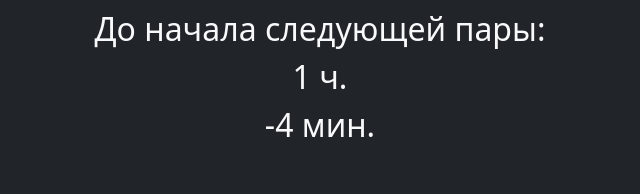
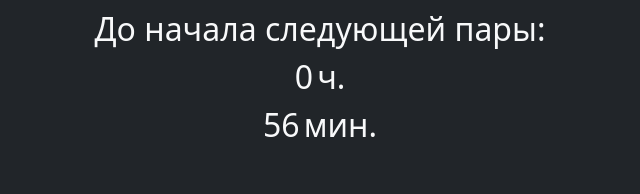
Before and after one commit to Dishn293/-, a plain HTML site: page index.html in a window 1280 px wide. Shown: the part 151-345 px from the top of the page, 320-960 px from the left. Drawn offline with nearby package versions, Linux system fonts and the light colour scheme.

Commit message:
Add files via upload

```diff
--- a/app.js
+++ b/app.js
@@ -153,8 +153,8 @@ setInterval(() => {
     let timeFound = true
 
     if(currentHour < 8){
-        remainH = 8 - currentHour + ' ч.'
-        remainM = 0 - currentMinute + ' мин.'
+        remainH = 8 - currentHour
+        remainM = 0 - currentMinute
         text.textContent = 'До начала следующей пары:'
 
         hours.textContent = remainH
@@ -162,8 +162,8 @@ setInterval(() => {
     }
 
     else if(currentHour < 9 || (currentHour === 9 && currentMinute === 55)) {
-        remainH = 9 - currentHour + ' ч.'
-        remainM = 55 - currentMinute + ' мин.'
+        remainH = 9 - currentHour
+        remainM = 55 - currentMinute
         text.textContent = 'До начала следующей пары:'
 
         hours.textContent = remainH
@@ -171,8 +171,8 @@ setInterval(() => {
     }
 
     else if(currentHour < 11 || (currentHour === 11 && currentMinute === 50)) {
-        remainH = 11 - currentHour + ' ч.'
-        remainM = 50 - currentMinute + ' мин.'
+        remainH = 11 - currentHour
+        remainM = 50 - currentMinute
         text.textContent = 'До начала следующей пары:'
 
         hours.textContent = remainH
@@ -180,8 +180,8 @@ setInterval(() => {
     }
 
     else if(currentHour < 13 || (currentHour === 13 && currentMinute === 45)) {
-        remainH = 13 - currentHour + ' ч.'
-        remainM = 45 - currentMinute + ' мин.'
+        remainH = 13 - currentHour
+        remainM = 45 - currentMinute
         text.textContent = 'До начала следующей пары:'
 
         hours.textContent = remainH
@@ -189,8 +189,8 @@ setInterval(() => {
     }
 
     else if(currentHour < 15 || (currentHour === 15 && currentMinute === 30)) {
-        remainH = 15 - currentHour + ' ч.'
-        remainM = 30 - currentMinute + ' мин.'
+        remainH = 15 - currentHour
+        remainM = 30 - currentMinute
         text.textContent = 'До начала следующей пары:'
 
         hours.textContent = remainH
@@ -206,7 +206,7 @@ setInterval(() => {
     // чтобы всё корректно отображалось
     if(timeFound) {
         if(remainM < 0) {
-            remainH = remainH -1
+            remainH = remainH - 1
             remainM = remainM + 60
         }
 
@@ -218,7 +218,7 @@ setInterval(() => {
         hours.textContent = remainH
         minutes.textContent = remainM
     }
-}, 1000);
+}, 1000)
 
 // Эта функция меняет цвета на какой-либо день недели на красный, чтобы показать текущий
 function changeWeek() {
--- a/index.html
+++ b/index.html
@@ -18,8 +18,8 @@
     <h1 class="text-light text-center" id="week"></h1>
     <div class="check text-center">
         <span class="text-light text-center" id="text"></span><br>
-        <span class="text-light text-center" id="hours"></span> <br>
-        <span class="text-light text-center" id="minutes"></span>
+        <span class="text-light text-center" id="hours"></span> <span class="text-light">ч.</span> <br>
+        <span class="text-light text-center" id="minutes"></span> <span class="text-light">мин.</span>
     </div>
 
     <h1 class="text-light text-center">Верхний понедельник</h1>
```
